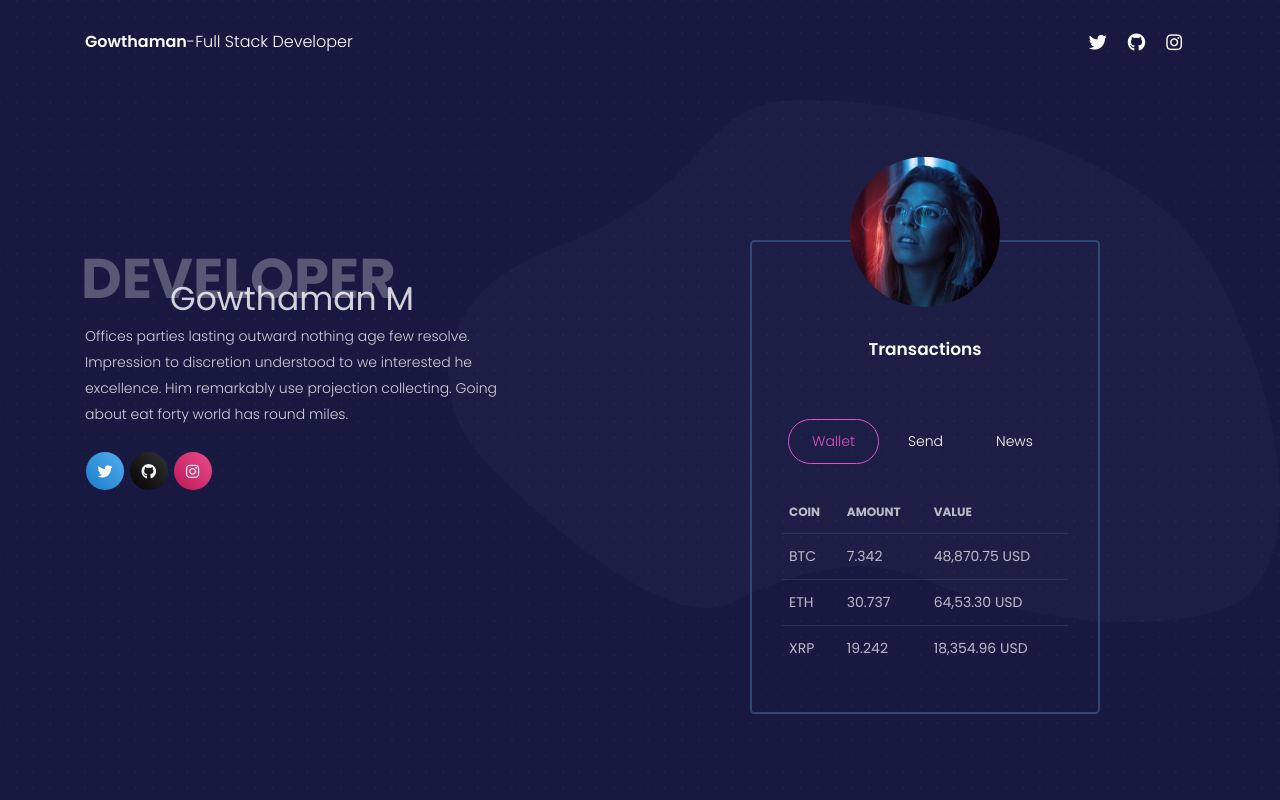
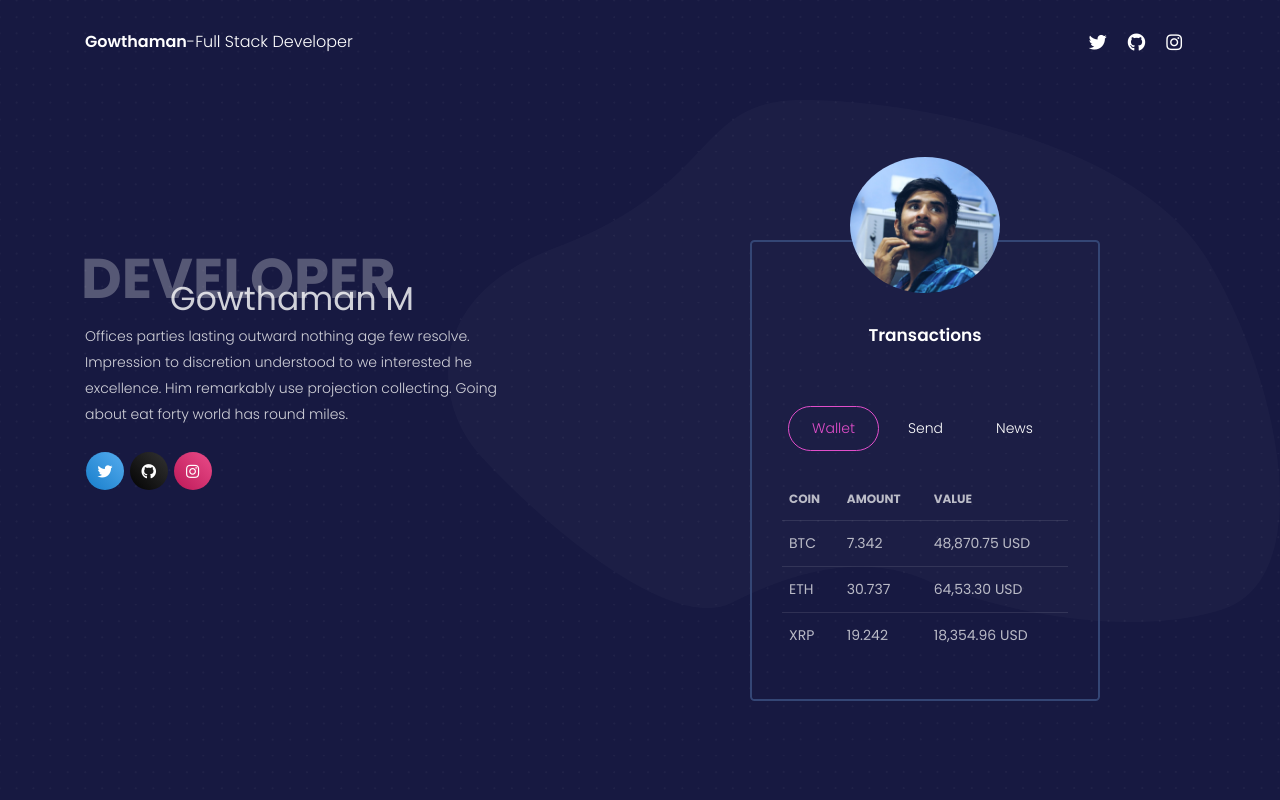
Before and after one commit to krishkyo/my-portfolio, a website: page index.html in a window 1280 px wide. Shown: the top 800 px of the page. Drawn offline with Linux system fonts and the light colour scheme.

Commit message:
image added

```diff
--- a/index.html
+++ b/index.html
@@ -122,7 +122,7 @@
           <div class="col-lg-4 col-md-6 ml-auto mr-auto">
             <div class="card card-coin card-plain">
               <div class="card-header">
-                <img src="assets/img/mike.jpg" class="img-center img-fluid rounded-circle">
+                <img src="assets/img/gowtham.jpg" class="img-center img-fluid rounded-circle">
                 <h4 class="title">Transactions</h4>
               </div>
               <div class="card-body">
```
Also changed, not shown: assets/img/gowtham.jpg (added).
